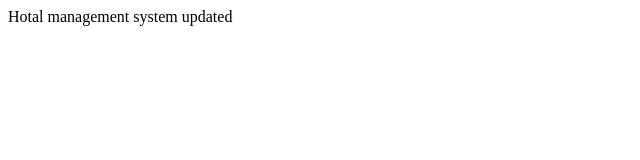
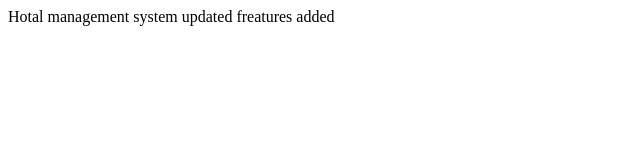
Before and after one commit to somsring/GitForACM, a plain HTML site: page index.html in a window 1280 px wide. Shown: the whole page, without its empty margins (0-640 px from the left). Drawn offline with Linux system fonts and the light colour scheme.

Commit message:
freatures added

```diff
--- a/index.html
+++ b/index.html
@@ -5,5 +5,6 @@
 </head>
 <body>
 Hotal management system updated
+freatures added
 </body>
 </html>
```
